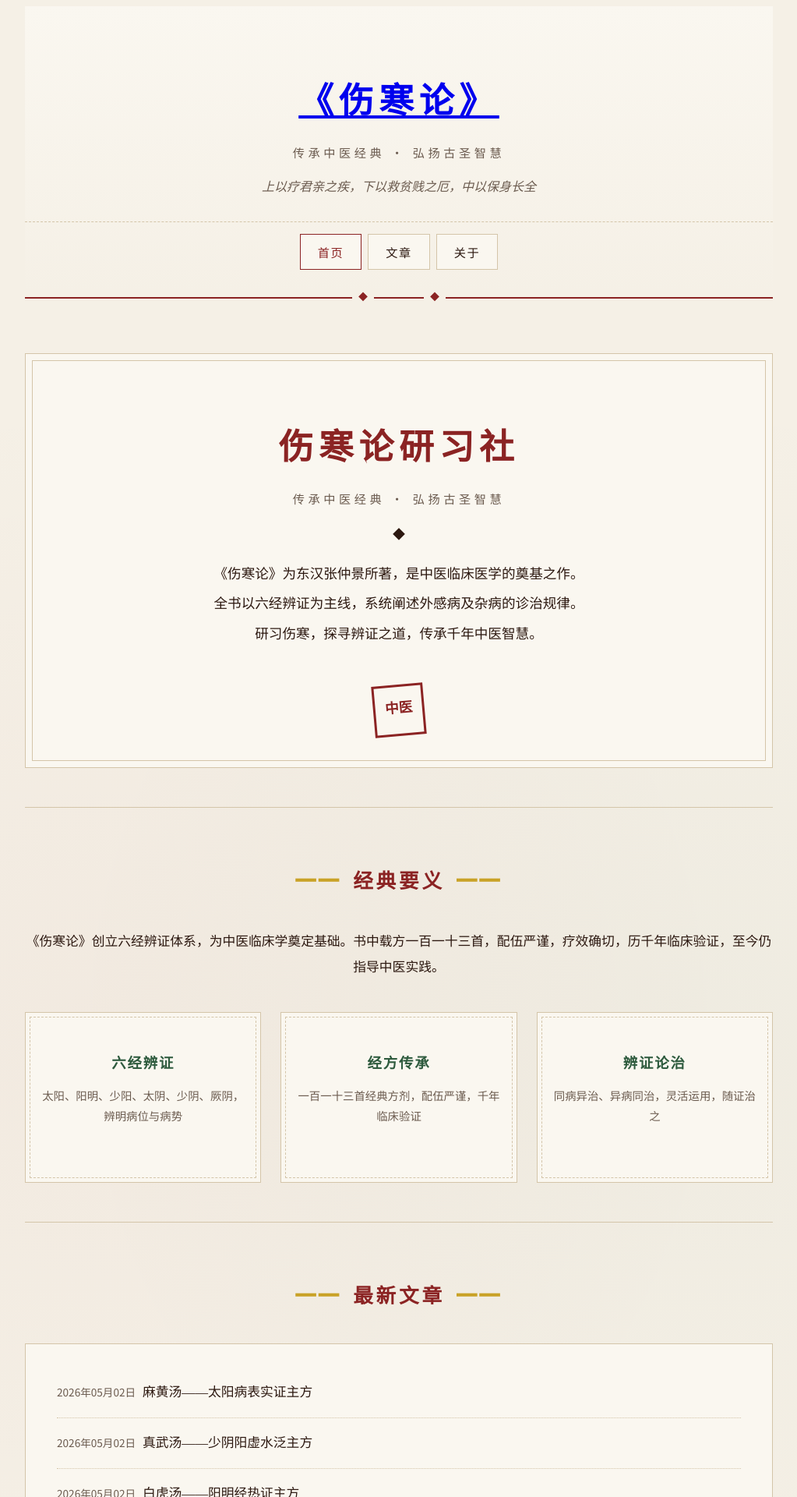
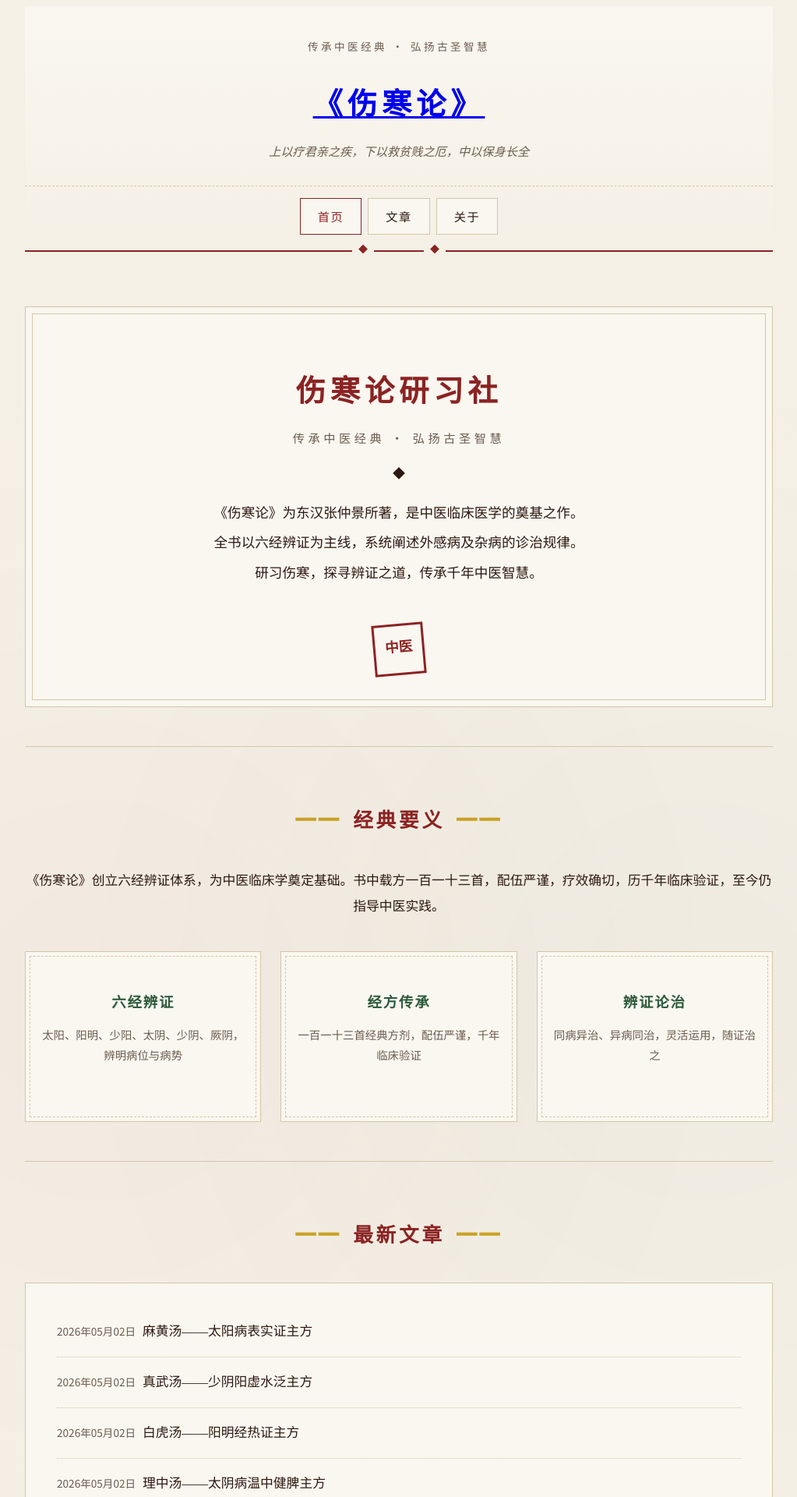
Before and after one commit to ME888888/sm, a Jekyll site: the page built from index.html, in a window 1280 px wide. Shown: the top 1920 px of the page at 78% size, without its empty margins (128-1151 px from the left). Built offline with Jekyll 4.4.1, drawn with Linux system fonts in a browser that asks for light colours.

Commit message:
优化刊头布局：将标语移到最上方，减少留白

```diff
--- a/_includes/header.html
+++ b/_includes/header.html
@@ -1,6 +1,6 @@
 <header class="site-header">
+  <p class="site-tagline">传承中医经典 · 弘扬古圣智慧</p>
   <h1 class="site-title"><a href="{{ site.baseurl }}/">{{ site.title }}</a></h1>
-  <p class="site-subtitle">传承中医经典 · 弘扬古圣智慧</p>
   <p class="description">上以疗君亲之疾，下以救贫贱之厄，中以保身长全</p>
   <nav class="nav">
     <a href="{{ site.baseurl }}/">首页</a>
--- a/assets/css/style.css
+++ b/assets/css/style.css
@@ -32,7 +32,7 @@ body {
 
 /* ========== Header ========== */
 .site-header {
-  padding: 50px 0 35px;
+  padding: 25px 0 20px;
   text-align: center;
   border-bottom: 2px solid var(--accent-red);
   position: relative;
@@ -53,9 +53,16 @@ body {
 .site-header::before { left: calc(50% - 60px); }
 .site-header::after { right: calc(50% - 60px); }
 
+.site-tagline {
+  font-size: 0.85rem;
+  color: var(--muted);
+  letter-spacing: 0.25em;
+  margin-bottom: 10px;
+}
+
 .site-title {
   font-family: var(--serif);
-  font-size: 2.8rem;
+  font-size: 2.4rem;
   font-weight: 700;
   color: var(--accent-red);
   letter-spacing: 0.15em;
@@ -71,9 +78,9 @@ body {
 
 .description {
   font-family: var(--serif);
-  font-size: 1rem;
+  font-size: 0.95rem;
   color: var(--muted);
-  margin-top: 15px;
+  margin-top: 10px;
   font-style: italic;
 }
 
```
